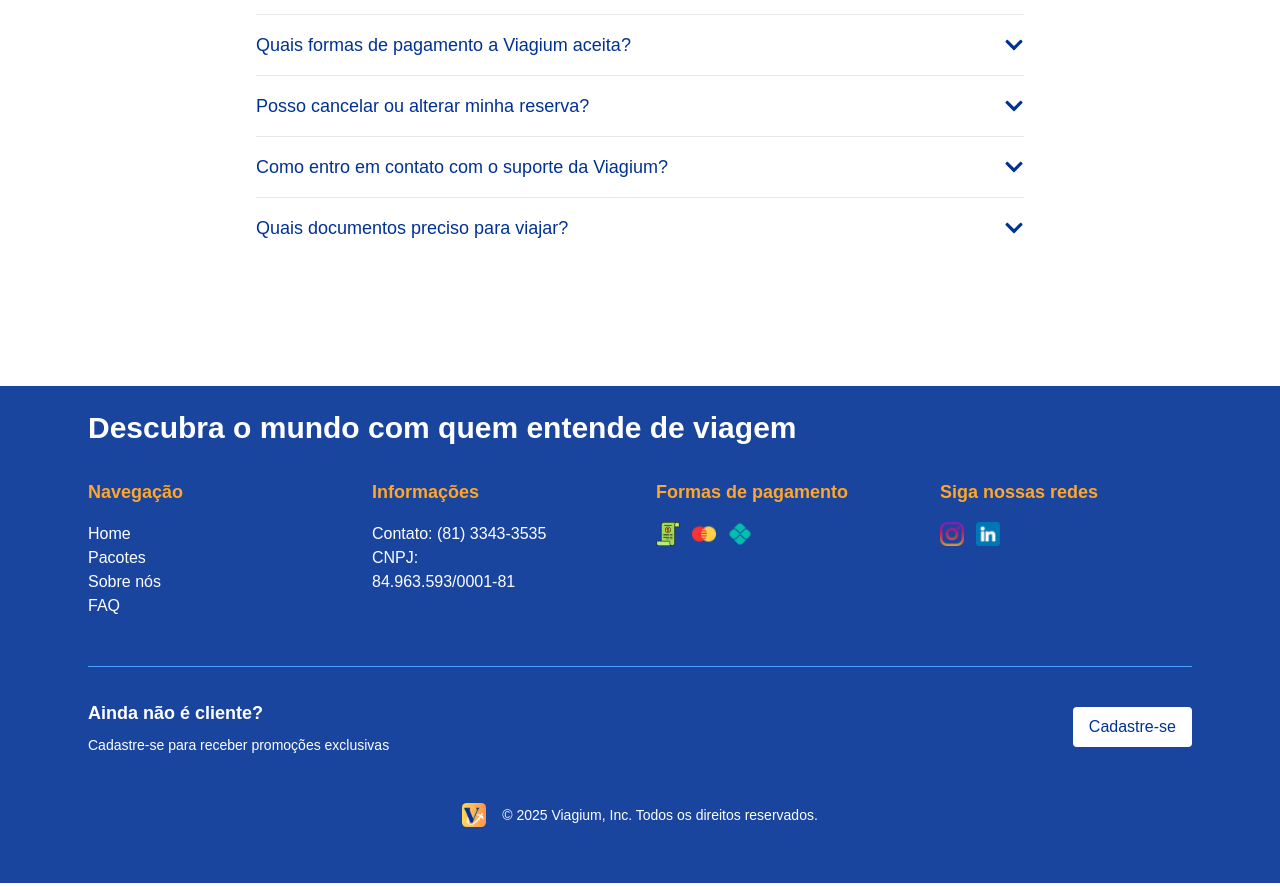
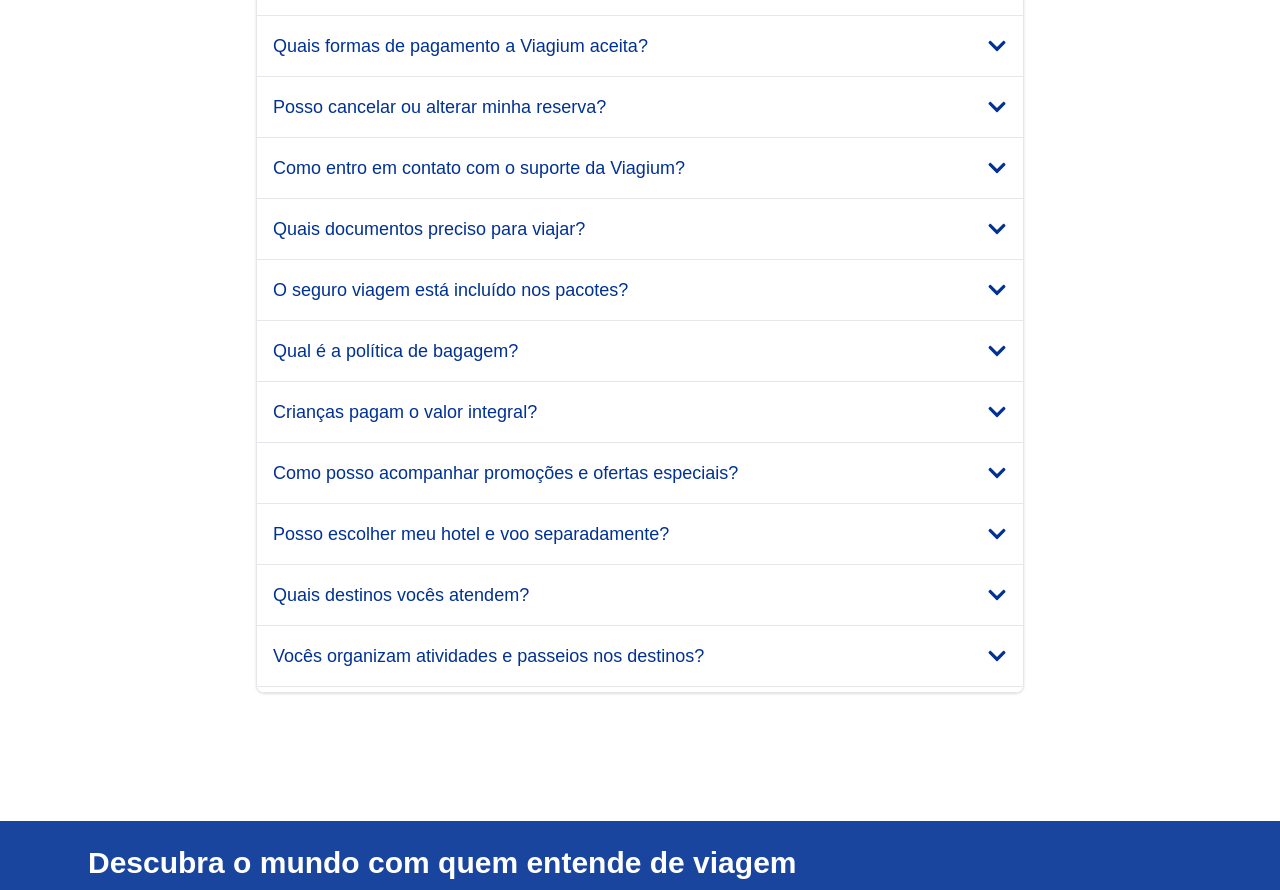
Before and after one commit to pnascimentodev/ViagiumFront, a React (Vite) app: page /faq in a window 1280 px wide. Shown: the part 440-1330 px from the top of the page. Built offline with nearby package versions, Linux system fonts and the light colour scheme.

Commit message:
fix: update FAQ answers and add new questions for improved user guidance

```diff
--- a/src/pages/faqsection/FaqSection.tsx
+++ b/src/pages/faqsection/FaqSection.tsx
@@ -19,7 +19,7 @@ function FAQSection() {
         {
             question: "Quais formas de pagamento a Viagium aceita?",
             answer:
-                "Aceitamos cartão de crédito (Visa, MasterCard, Elo), PIX, boleto bancário e oferecemos opções de parcelamento em até 12x sem juros para facilitar sua viagem dos sonhos.",
+                "Aceitamos cartão de crédito, PIX e boleto bancário para facilitar sua viagem dos sonhos.",
         },
         {
             question: "Posso cancelar ou alterar minha reserva?",
@@ -29,13 +29,68 @@ function FAQSection() {
         {
             question: "Como entro em contato com o suporte da Viagium?",
             answer:
-                "Você pode entrar em contato através do nosso WhatsApp, e-mail (contato@viagium.com) ou pelo formulário de contato em nosso site. Nossa equipe está pronta para ajudar!",
+                "Você pode entrar em contato através do nosso e-mail (contato@viagium.app). Nossa equipe está pronta para ajudar!",
         },
         {
             question: "Quais documentos preciso para viajar?",
             answer:
                 "Para viagens nacionais, é necessário RG ou CNH com foto. Para viagens internacionais, é obrigatório o passaporte válido e, dependendo do destino, visto de entrada. Verificamos todos os requisitos específicos de cada destino para você.",
         },
+        {
+            question: "O seguro viagem está incluído nos pacotes?",
+            answer:
+                "O seguro viagem pode estar incluído em alguns pacotes específicos. Para outros, oferecemos a opção de contratar separadamente com cobertura completa para emergências médicas, cancelamento de viagem e bagagem extraviada.",
+        },
+        {
+            question: "Qual é a política de bagagem?",
+            answer:
+                "A política de bagagem varia conforme a companhia aérea e tipo de passagem. Informamos todos os detalhes sobre peso, dimensões e franquia de bagagem no momento da reserva. Bagagem extra pode ser contratada com desconto através da Viagium.",
+        },
+        {
+            question: "Crianças pagam o valor integral?",
+            answer:
+                "Crianças de 0 a 2 anos (colo) pagam apenas taxas aeroportuárias. De 2 a 11 anos, há desconto especial que varia conforme o destino e hotel. Consulte nossa equipe para condições específicas do seu pacote.",
+        },
+        {
+            question: "Como posso acompanhar promoções e ofertas especiais?",
+            answer:
+                "Cadastre-se em nossa newsletter, siga nossas redes sociais (@viagium) e ative as notificações do nosso site. Enviamos regularmente ofertas exclusivas, last minute e promoções sazonais para nossos clientes.",
+        },
+        {
+            question: "Posso escolher meu hotel e voo separadamente?",
+            answer:
+                "Não! A viagium se preocupa tanto que cuida de todos os detalhes para você, só é necessário escolher o pacote, hotel e quarto! O resto deixa que cuídamos para você.",
+        },
+        {
+            question: "Quais destinos vocês atendem?",
+            answer:
+                "Atendemos destinos nacionais (todas as regiões do Brasil) e internacionais (América do Sul, América do Norte, Europa, Ásia, África e Oceania). Temos parcerias especiais com mais de 150 destinos ao redor do mundo.",
+        },
+        {
+            question: "Vocês organizam atividades e passeios nos destinos?",
+            answer:
+                "Sim! Oferecemos uma ampla gama de experiências: city tours, passeios gastronômicos, aventuras radicais, visitas culturais e muito mais. Todos os passeios são com guias locais qualificados e seguros.",
+        },
+        {
+            question: "E se eu tiver problemas durante a viagem?",
+            answer:
+                "Temos suporte 24h durante sua viagem através do nosso WhatsApp de emergência. Nossa equipe está preparada para resolver qualquer imprevisto, desde problemas com voos até questões de hospedagem.",
+        },
+        {
+            question: "Vocês oferecem pacotes de lua de mel?",
+            answer:
+                "Sim! Temos pacotes românticos especiais com upgrades de quarto, jantares privativos, spa para casais e experiências únicas. Nossos consultores especializados ajudam a criar a lua de mel perfeita.",
+        },
+        {
+            question: "Qual a antecedência mínima para reservar?",
+            answer:
+                "Para viagens nacionais, recomendamos pelo menos 15 dias de antecedência. Para internacionais, 30 dias. Porém, temos opções de last minute disponíveis com condições especiais para viagens de última hora.",
+        },
+        {
+            question: "Vocês trabalham com milhas aéreas?",
+            answer:
+                "Não! Aproveite nossas promoções para garantir condições especiais para realizar seu sonho.",
+        }
     ]
 
     const [openItem, setOpenItem] = useState<number | null>(null)
@@ -58,8 +113,9 @@ function FAQSection() {
                         </p>
                     </div>
                 <div className="mx-auto mt-12 max-w-3xl">
-                    {faqs.map((faq, index) => (
-                        <div key={index} className="border-b border-gray-200 last:border-b-0">
+                    <div className="max-h-[800px] overflow-y-auto border border-gray-200 rounded-lg bg-white shadow-sm">
+                        {faqs.map((faq, index) => (
+                            <div key={index} className="border-b border-gray-200 last:border-b-0 px-4">
                             <button
                                 className="flex w-full items-center justify-between py-4 text-left text-lg font-medium text-[#003194] hover:text-[#FFA62B] focus:outline-none"
                                 onClick={() => toggleItem(index)}
@@ -80,6 +136,7 @@ function FAQSection() {
                             </div>
                         </div>
                     ))}
+                    </div>
                 </div>
             </div>
         </section>
```
